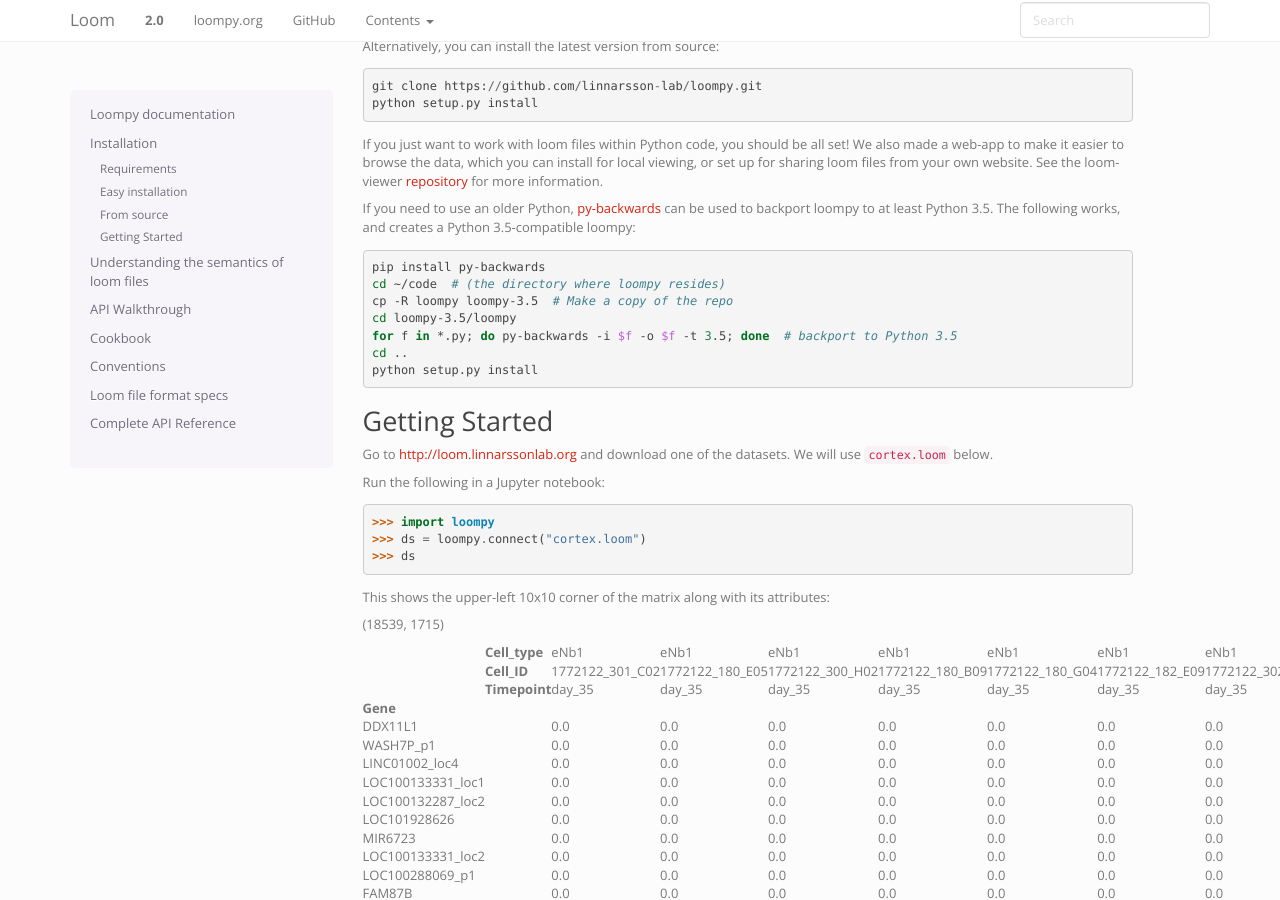
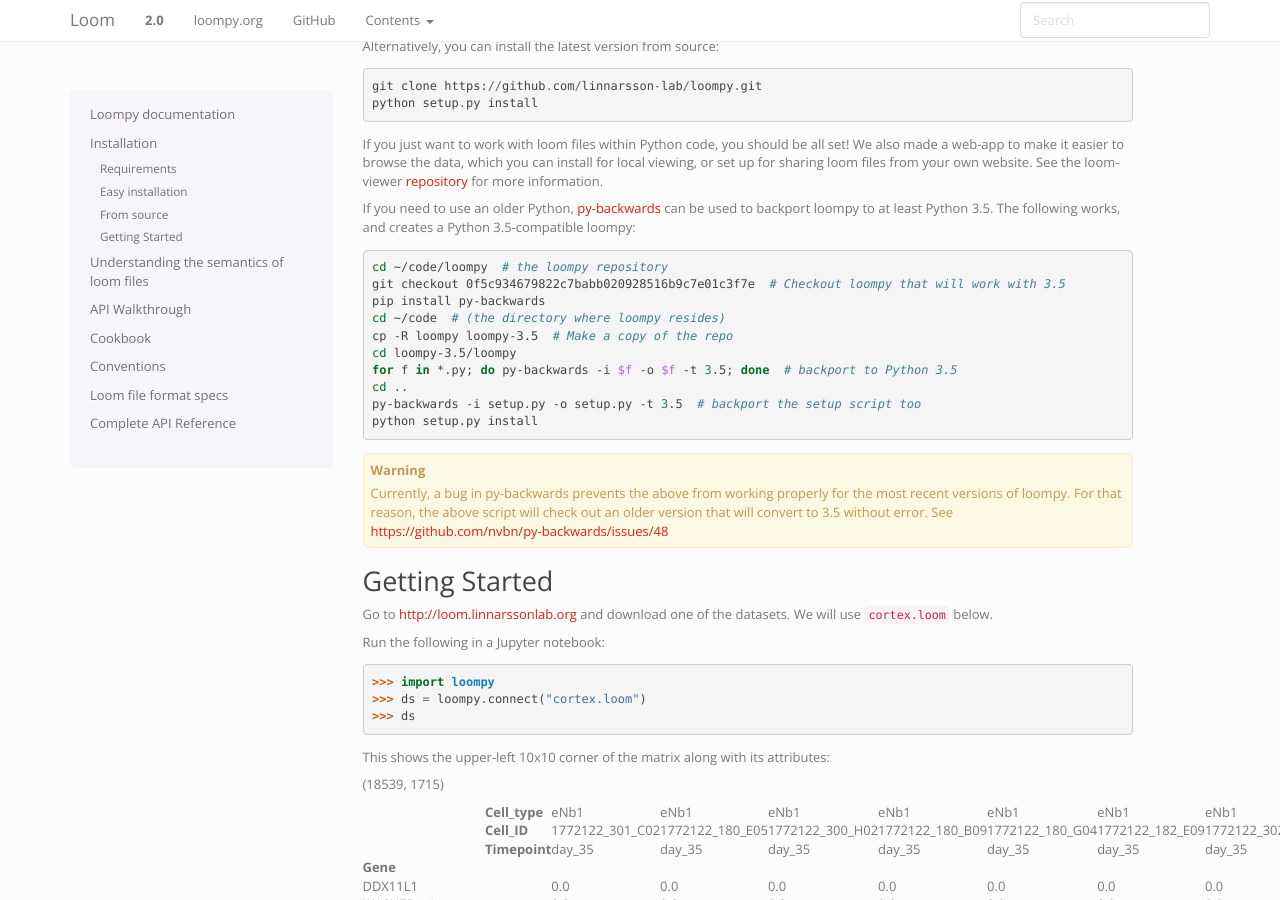
Before and after one commit to linnarsson-lab/loompy, a Sphinx documentation site: the page built from doc/installation/index.rst, in a window 1280 px wide and 900 px high, scrolled down 571 px. Built offline with Sphinx 7.4.7, drawn with Linux system fonts in a browser that asks for light colours.

Commit message:
py-backwards instructions

```diff
--- a/doc/installation/index.rst
+++ b/doc/installation/index.rst
@@ -55,14 +55,22 @@ to backport loompy to at least Python 3.5. The following works, and creates a Py
 
 .. code:: bash
 
+    cd ~/code/loompy  # the loompy repository
+    git checkout 0f5c934679822c7babb020928516b9c7e01c3f7e  # Checkout loompy that will work with 3.5
     pip install py-backwards
     cd ~/code  # (the directory where loompy resides)
     cp -R loompy loompy-3.5  # Make a copy of the repo
     cd loompy-3.5/loompy
     for f in *.py; do py-backwards -i $f -o $f -t 3.5; done  # backport to Python 3.5
     cd ..
+    py-backwards -i setup.py -o setup.py -t 3.5  # backport the setup script too
     python setup.py install
 
+.. warning::
+
+    Currently, a bug in py-backwards prevents the above from working properly for the
+    most recent versions of loompy. For that reason, the above script will check out an
+    older version that will convert to 3.5 without error. See https://github.com/nvbn/py-backwards/issues/48
 
 .. _gettingstarted:
 
```
